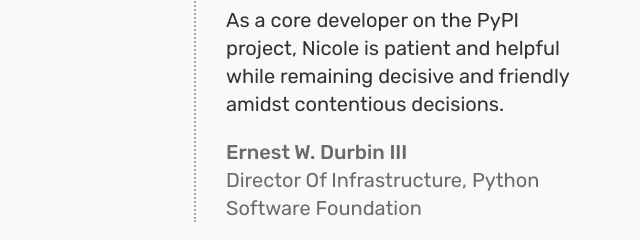
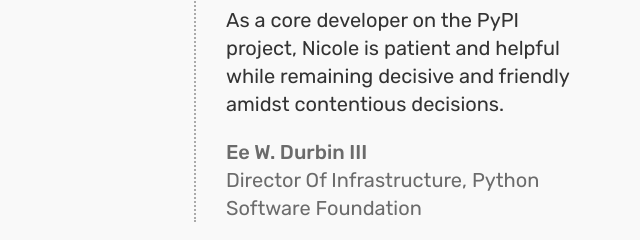
Before and after one commit to KabuCreative/kabu2020, a plain HTML site: page index.html in a window 1280 px wide. Shown: the part 1080-1320 px from the top of the page, 640-1280 px from the left. Drawn offline with Linux system fonts and the light colour scheme.

Commit message:
Update Ee's name

```diff
--- a/index.html
+++ b/index.html
@@ -68,7 +68,7 @@
             <p>Nicole's thoughtful and dedicated approach to design shows clearly in the outcomes of user-research, individual changes, and broader user experience.</p>
             <p>As a core developer on the PyPI project, Nicole is patient and helpful while remaining decisive and friendly amidst contentious decisions.</p>
             <footer>
-              <span>Ernest W. Durbin III</span>
+              <span>Ee W. Durbin III</span>
               <span>Director Of Infrastructure, Python Software Foundation</span>
             </footer>
           </blockquote>
```
